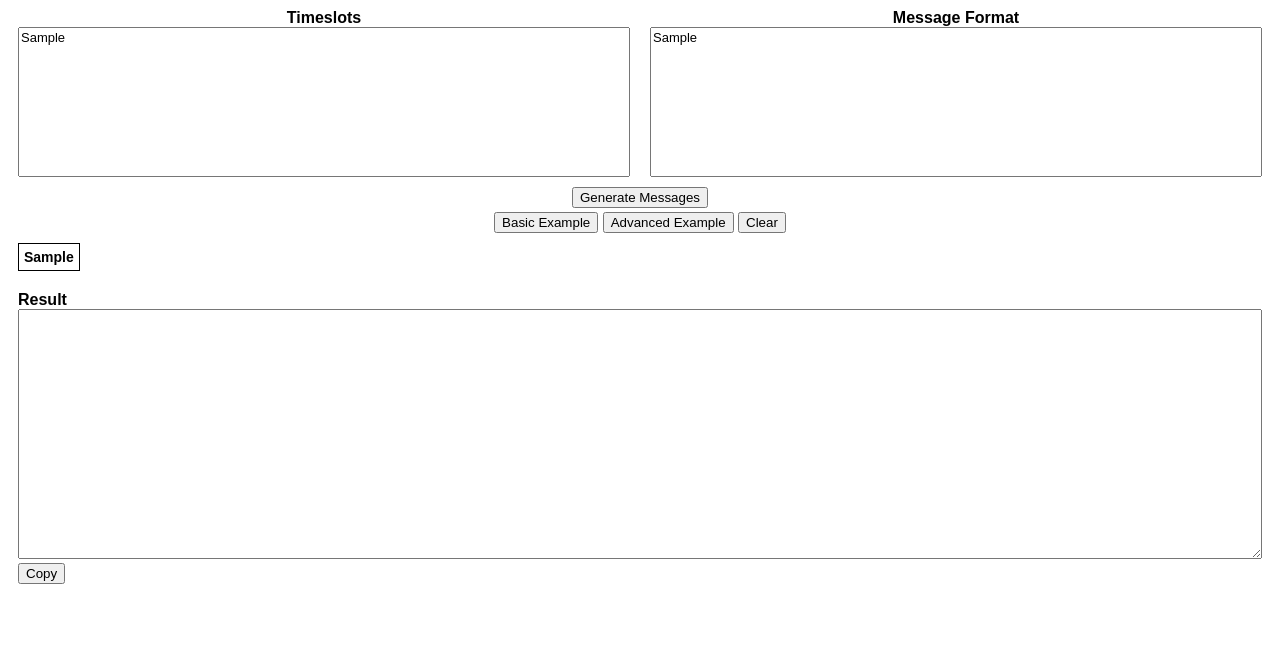
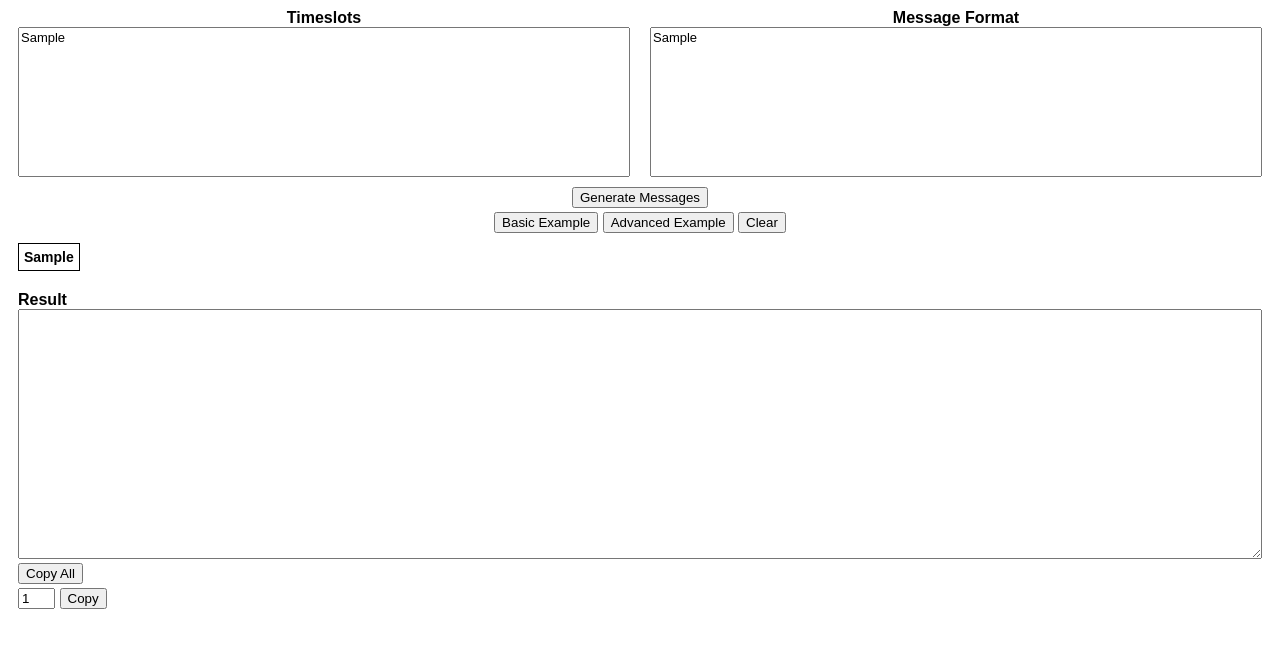
Before and after one commit to fourjr/message-formatter, a plain HTML site: page index.html in a window 1280 px wide. Both pictures are taken after typing "Sample", "Sample" into the empty fields and a click on the button "Generate Messages". Shown: the part 57-704 px from the top of the page. Drawn offline with nearby package versions, Linux system fonts and the light colour scheme.

Commit message:
Add copy selected

```diff
--- a/index.html
+++ b/index.html
@@ -12,11 +12,11 @@
     <div class="textAreaColumn">
         <div>
             <span>Timeslots</span>
-            <textarea id="input-value" onchange="inputChange()"></textarea>
+            <textarea id="input-value" onchange="inputChange()" autocomplete="off"></textarea>
         </div>
         <div>
             <span>Message Format</span>
-            <textarea id="message-fmt" onchange="inputChange()"></textarea>
+            <textarea id="message-fmt" onchange="inputChange()" autocomplete="off"></textarea>
         </div>
     </div>
 
@@ -36,7 +36,13 @@
         <span>Result</span>
         <textarea id="result" readonly></textarea>
         <div>
-            <button type="button" id="copy" onclick="copy()">Copy</button>
+            <button type="button" onclick="copy(false)">Copy All</button>
+            <div class="copyMessage" id="copyAllMessage"></div>
+            <div class="copySelected">
+                <input type="number" id="copyOne" autocomplete="off" min=1 value=1 style="width:5ch" onchange="resizeField(this)" onkeydown="resizeField(this)">
+                <button type="button" onclick="copy(true)">Copy</button>
+                <div class="copyMessage" id="copySelectedMessage"></div>
+            </div>
         </div>
 </div>
 
--- a/script.js
+++ b/script.js
@@ -1,3 +1,6 @@
+var messages = [];
+var names = [];
+
 examples = [
     [
 `1000 (Group 1)\t1100 (Group 2)\t1200 (Group 3)
@@ -97,7 +100,6 @@ function inputChange() {
         linenum += 1
     }
 
-    let messages = []
     let groupno = 0
     for (group of users) {
         for (name of group) {
@@ -113,6 +115,7 @@ function inputChange() {
                     time = timeDate[timeDate.length - 1].trim()
                     date = timeDate.slice(0, timeDate.length - 1).join(',').trim()
                 }
+                names.push(name.toTitleCase())
                 messages.push(
                     messageFMT.replace(/{name}/g, name.toTitleCase())
                               .replace(/{time}/g, time)
@@ -126,24 +129,54 @@ function inputChange() {
     result = $('#result')
     result.val('')
     result.val(messages.join('\n----------------------\n'))
+    $('#copyOne').attr('max', messages.length)
 }
 
 
-function showTooltip(type) {
+function resizeField(elem) {
+    elem.style.width = (elem.value.length + 4) + 'ch';
+}
 
-}
-function hideTooltip(type) {
-
-}
 function example(index) {
     $('#input-value').val(examples[index][0])
     $('#message-fmt').val(examples[index][1])
     inputChange()
 }
 
-function copy() {
-    $('#result').select()
-    document.execCommand('copy')
+function copy(index) {
+    if (index) {
+        index = parseInt($('#copyOne').val()) - 1;
+        if (index >= messages.length) {
+            $('#copyOne').val(1)
+            alert('Maximum value to copy from is ' + messages.length)
+        }
+        else {
+            let temp = $("<textarea>");
+            $("body").append(temp);
+            temp.val(messages[index]).select()
+            document.execCommand("copy");
+            temp.remove();
+
+            $('#copyOne').val(parseInt($('#copyOne').val()) + 1)
+            $('#copySelectedMessage').html('Copied ' + names[index])
+            setTimeout(() => {
+                elem = $('#copySelectedMessage')
+                if (elem.html() == 'Copied ' + names[index]) {
+                    console.log('delete')
+                    elem.html('')
+                }
+            }, 1000)
+        }
+    }
+    else {
+        $('#result').select()
+        document.execCommand('copy')
+        $('#copyAllMessage').html('Copied All')
+        setTimeout(() => {
+            elem = $('#copyAllMessage')
+            elem.html('')
+        }, 1000)
+    }
 }
 
 function reset() {
--- a/style.css
+++ b/style.css
@@ -99,3 +99,12 @@ table, th, td {
 thead {
     font-weight: bold;
 }
+
+.copyMessage {
+    display: inline;
+    font-size: 14px
+}
+
+.copySelected {
+    padding-top: 4px;
+}
```
